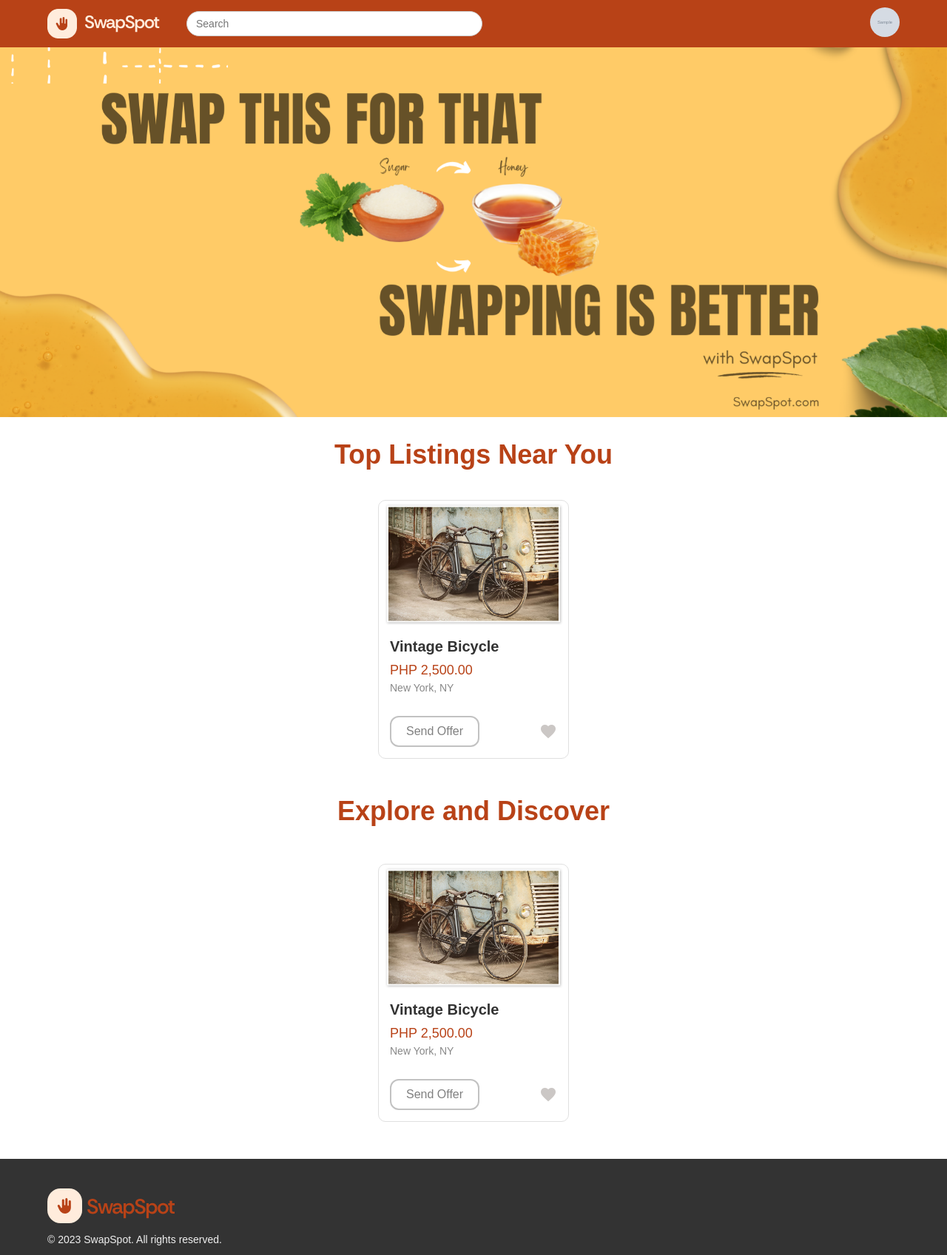
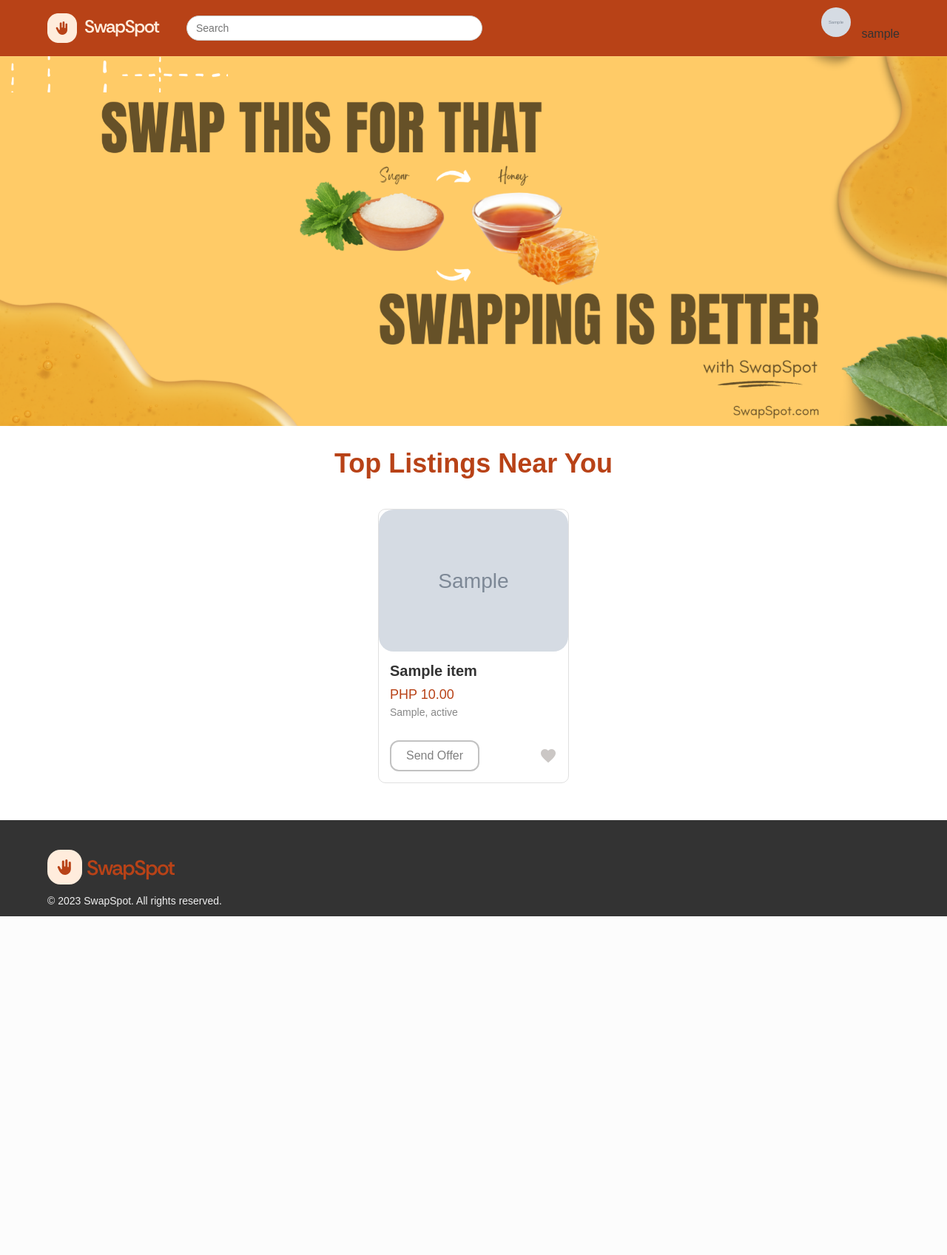
Before and after one commit to MasuRii/ItemExchangeApplication, a Django app: page /homepage/ in a window 1280 px wide. Shown: the whole page at 74% size. After the commit the page ends 1239 px from the top, so only its background shows below. Run offline with Django 5.2, Linux system fonts and the light colour scheme; a user stored in the database is signed in; tables that the repository leaves empty hold one stand-in row (values such as "Sample post"); grey boxes marked "Sample" are stand-in pictures.

Commit message:
Update header username and show items in homepage

```diff
--- a/exchange/views.py
+++ b/exchange/views.py
@@ -1,4 +1,4 @@
-from django.shortcuts import render, redirect, get_object_or_404
+from django.shortcuts import render, redirect
 from django.contrib.auth import logout
 from django.contrib.auth.decorators import login_required
 from .forms import LoginForm, SignUpStep1Form, SignUpStep2Form, ProfileSettingsForm, ItemForm
@@ -109,7 +109,11 @@
 
 @login_required
 def home_view(request):
-    return render(request, 'exchange/homepage.html')
+    items = Item.objects.filter(is_available=True).select_related('user')
+    context = {
+        'items': items
+    }
+    return render(request, 'exchange/homepage.html', context)
 
 @login_required
 def user_profile(request, username):
--- a/static/css/homepage.css
+++ b/static/css/homepage.css
@@ -22,6 +22,16 @@
 	/* Needed for dropdown positioning */
 	cursor: pointer;
 	/* Makes the profile picture clickable */
+}
+
+.user-name {
+    font-size: 16px;
+    color: #333;
+    font-weight: 500; /* Maintains visibility */
+    margin-left: 10px; /* Provides space between the image and username */
+    display: inline-block; /* Allows margin and alignment adjustments */
+    vertical-align: middle; /* Vertically centers the username with the image */
+    line-height: 40px; /* Matches the height of the profile image for perfect vertical alignment */
 }
 
 .user-profile img {
--- a/templates/exchange/homepage.html
+++ b/templates/exchange/homepage.html
@@ -27,7 +27,7 @@
    <div class="container header-container">
       <div class="left-header">
          <a href="{% url 'exchange:homepage' %}" class="logo">
-         <img src="{% static 'images/logoheaderdark.png'%}" alt="SwapSpot Logo" class="logo-image">
+            <img src="{% static 'images/logoheaderdark.png' %}" alt="SwapSpot Logo" class="logo-image">
          </a>
          <div class="search-bar">
             <input type="text" placeholder="Search" class="search-input">
@@ -35,10 +35,16 @@
       </div>
       <div class="user-profile" onclick="toggleDropdown()">
          {% if user.profile_picture %}
-         <img src="{{ user.profile_picture.url }}" alt="Profile Picture">
+            <img src="{{ user.profile_picture.url }}" alt="Profile Picture">
          {% else %}
-         <img src="{% static 'images/defaultpfp.png' %}" alt="Profile Picture">
+            <img src="{% static 'images/defaultpfp.png' %}" alt="Profile Picture">
          {% endif %}
+
+         <!-- Username Display -->
+         <span class="user-name">
+            {{ user.username }}
+         </span>
+
          <div class="dropdown-menu" id="dropdownMenu">
             <ul>
                <li><a href="{% url 'exchange:user_profile' username=user.username %}">Profile</a></li>
@@ -63,37 +69,32 @@
    <div class="container">
       <h2>Top Listings Near You</h2>
       <div class="product-grid">
+         {% for item in items %}
          <div class="product-card">
-            <img class="product-card-img" src="{% static 'images/sample-product1.jpg' %}" alt="Sample Product 1">
+            <img class="product-card-img" src="{{ item.picture.url }}" alt="{{ item.title }}">
             <div class="card-content">
-               <h3>Vintage Bicycle</h3>
-               <p class="price">PHP 2,500.00</p>
-               <p class="location">New York, NY</p>
+               <h3>{{ item.title }}</h3>
+               <p class="price">PHP {{ item.price }}</p>
+               <p class="location">
+                  {% if item.user.city and item.user.state %}
+                     {{ item.user.city }}, {{ item.user.state }}
+                  {% elif item.user.city %}
+                     {{ item.user.city }}
+                  {% elif item.user.state %}
+                     {{ item.user.state }}
+                  {% else %}
+                     Location not specified
+                  {% endif %}
+               </p>
             </div>
             <div class="card-actions">
                <button class="send-offer-btn">Send Offer</button>
                <i class="material-icons clickable-heart">favorite</i>
             </div>
          </div>
-      </div>
-   </div>
-</section>
-<section class="explore-discover">
-   <div class="container">
-      <h2>Explore and Discover</h2>
-      <div class="product-grid explore-discover">
-         <div class="product-card">
-            <img class="product-card-img" src="{% static 'images/sample-product1.jpg' %}" alt="Sample Product 1">
-            <div class="card-content">
-               <h3>Vintage Bicycle</h3>
-               <p class="price">PHP 2,500.00</p>
-               <p class="location">New York, NY</p>
-            </div>
-            <div class="card-actions">
-               <button class="send-offer-btn">Send Offer</button>
-               <i class="material-icons clickable-heart">favorite</i>
-            </div>
-         </div>
+         {% empty %}
+         <p>No items available at the moment.</p>
+         {% endfor %}
       </div>
    </div>
 </section>
--- a/templates/exchange/user_profile_settings.html
+++ b/templates/exchange/user_profile_settings.html
@@ -40,6 +40,10 @@
             <div class="user-profile" onclick="toggleDropdown(event)">
                {% if user.profile_picture %} <img src="{{ user.profile_picture.url }}" alt="Profile Picture"> {% else %} <img
                   src="{% static 'images/defaultpfp.png' %}" alt="Profile Picture"> {% endif %}
+               <!-- Username Display -->
+               <span class="user-name">
+                  {{ user.username }}
+              </span>
                <div class="dropdown-menu" id="dropdownMenu">
                   <ul>
                      <li>
```
Also changed, not shown: static/css/user_profile.css (+10 -0 lines), static/css/user_profile_settings.css (+10 -0 lines), templates/exchange/user_profile.html (+6 -2 lines).
